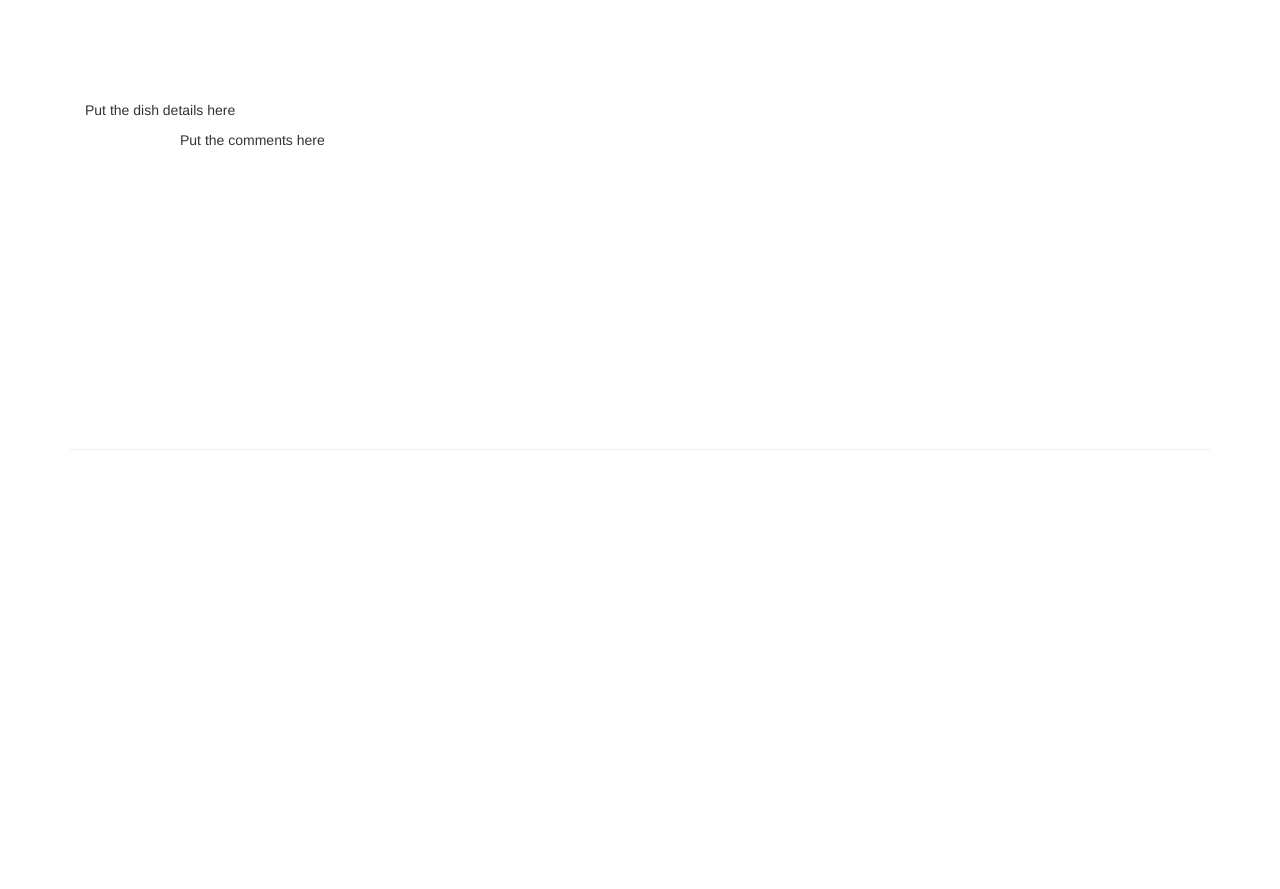
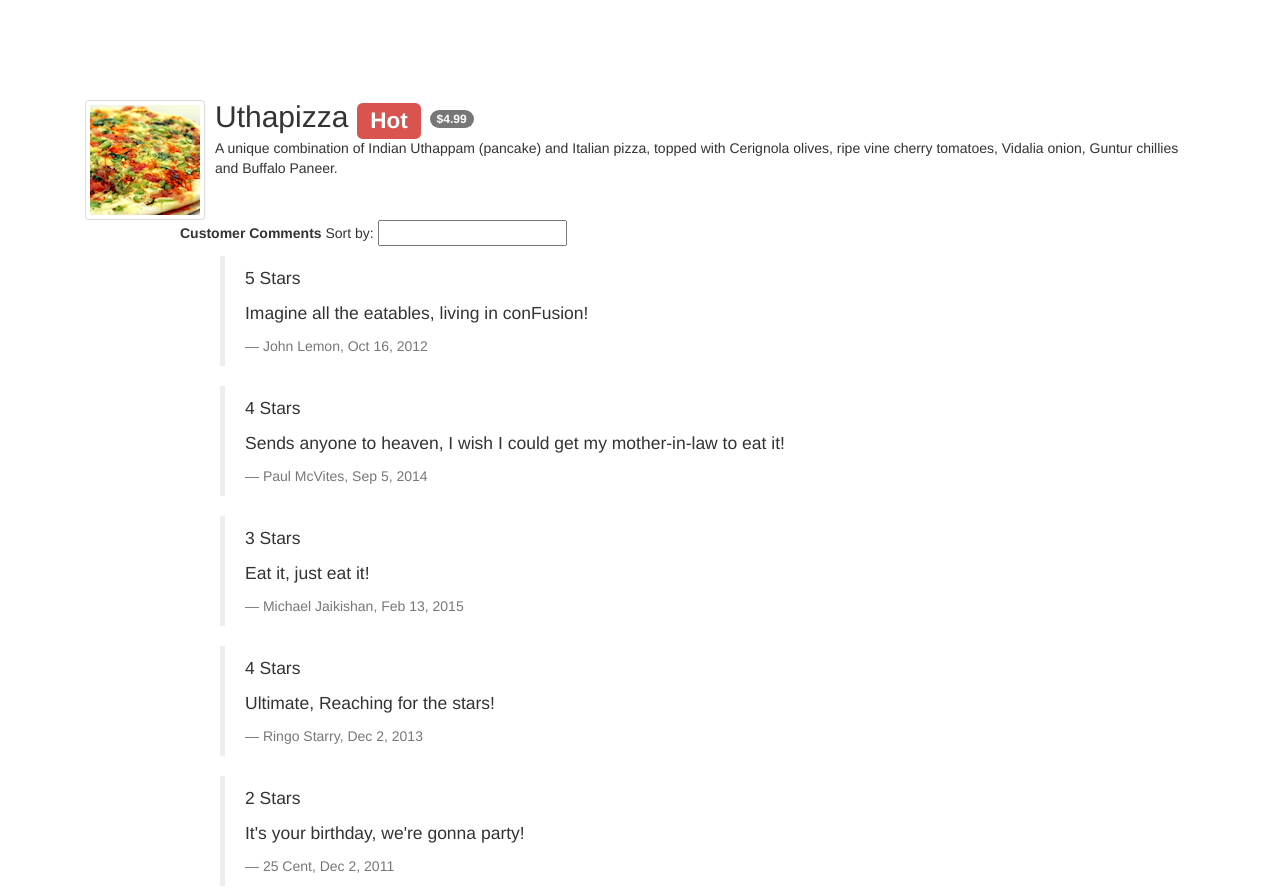
Before and after one commit to huxuan/coursera-full-stack, a website: page 3-angular-js/conFusion/app/dishdetail.html in a window 1280 px wide. Shown: the top 889 px of the page. Before the commit the page ends 800 px from the top, so only its background shows below. Drawn offline with nearby package versions, Linux system fonts and the light colour scheme; files whose address does not match are found by name.

Commit message:
Add assignment for week 1.

```diff
--- a/3-angular-js/conFusion/app/dishdetail.html
+++ b/3-angular-js/conFusion/app/dishdetail.html
@@ -26,12 +26,38 @@
 <body>
 
     <div class="container">
-        <div class="row row-content">
+        <div class="row row-content"
+             ng-controller="dishDetailController as ddCtrl"
+             ng-init="dish=ddCtrl.dish">
             <div class="col-xs-12">
-                <p>Put the dish details here</p>
+                <div class="media">
+                    <div class="media-left media-middle">
+                        <a href="#">
+                        <img class="media-object img-thumbnail"
+                         ng-src={{dish.image}} alt="Uthappizza">
+                        </a>
+                    </div>
+                    <div class="media-body">
+                        <h2 class="media-heading">{{dish.name}}
+                         <span class="label label-danger">{{dish.label}}</span>
+                         <span class="badge">{{dish.price | currency}}</span></h2>
+                        <p>{{dish.description}}</p>
+                    </div>
+                </div>
             </div>
             <div class="col-xs-9 col-xs-offset-1">
-                <p>Put the comments here</p>
+                <p>
+                    <strong>Customer Comments</strong>
+                    Sort by:
+                    <input type="text" ng-model="dish.orderBy">
+                </p>
+                <ul>
+                    <blockquote ng-repeat="comment in dish.comments | orderBy:dish.orderBy">
+                        <p>{{comment.rating}} Stars</p>
+                        <p>{{comment.comment}}</p>
+                        <footer>{{comment.author}}, {{comment.date | date}}</footer>
+                    </blockquote>
+                </ul>
             </div>
         </div>
 
```
